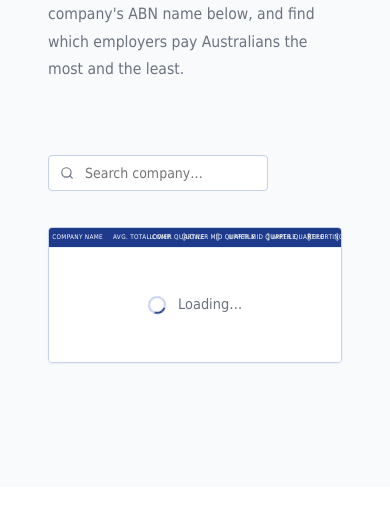
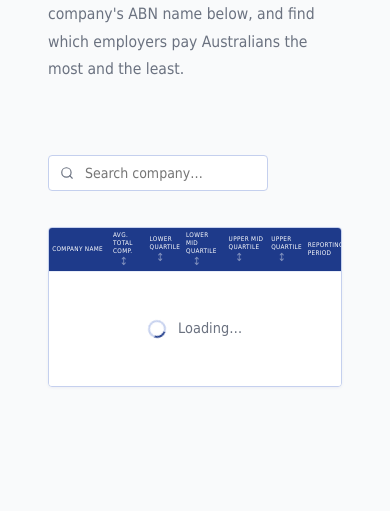
Before and after one commit to MaximilianSocha/highest-paying-companies-aus, a Flask app: page / in a window 390 px wide. Shown: the part 401-912 px from the top of the page. Before the commit the page ends 765 px from the top, so only its background shows below. Run offline with Flask 3, Linux system fonts and the light colour scheme; parts of the project's set-up code (start-up, migrations or seed data) failed here and were passed over.

Commit message:
fix | text wrapping

```diff
--- a/backend/templates/index.html
+++ b/backend/templates/index.html
@@ -273,10 +273,12 @@
       th {
         font-size: 0.4rem;
         padding: 0.2rem 0.2rem;
+        white-space: normal;
       }
 
       td {
         padding: 0.4rem 0.4rem;
+        white-space: normal;
       }
 
       td.period  { font-size: 0.5rem; }
```
